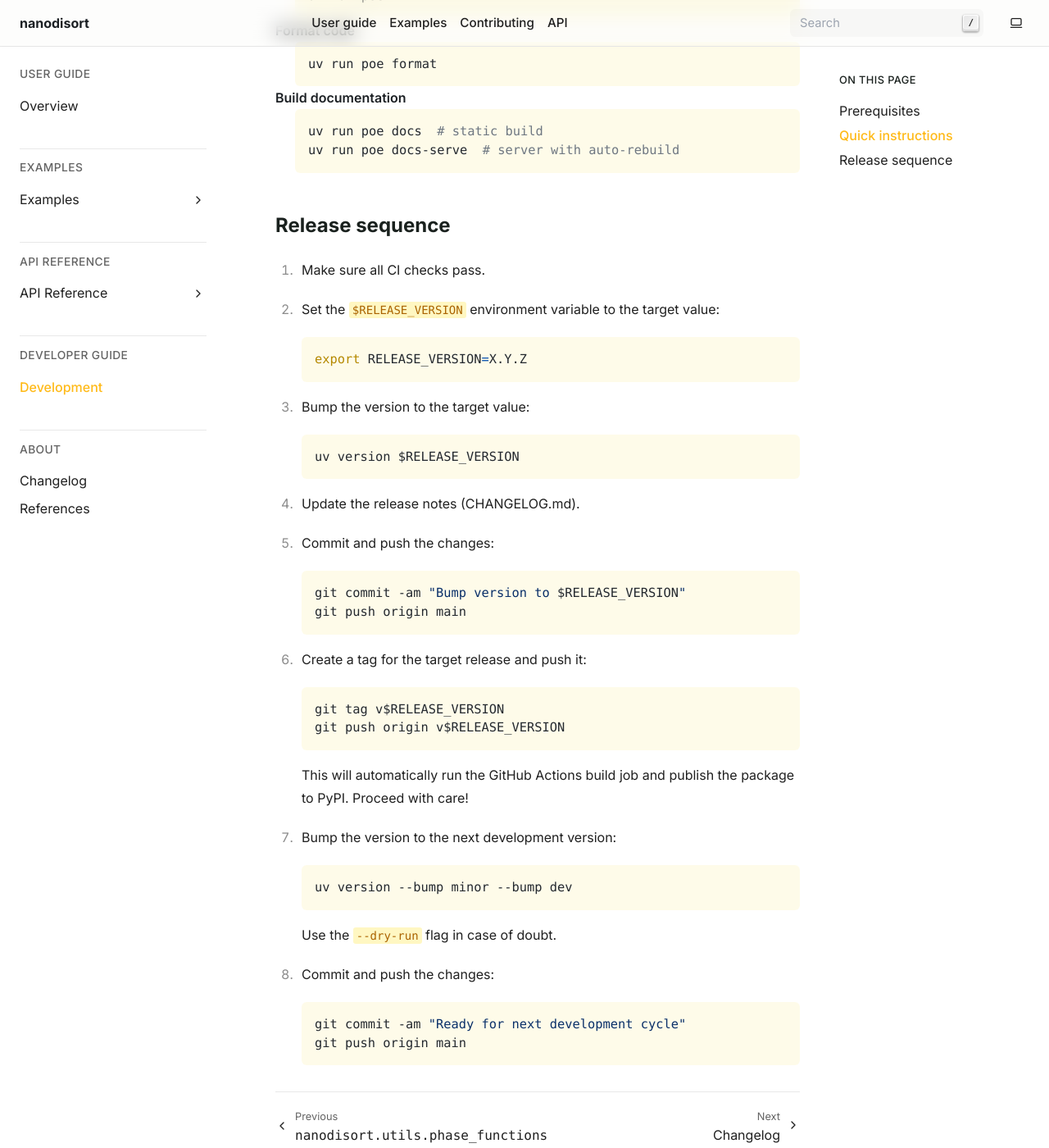
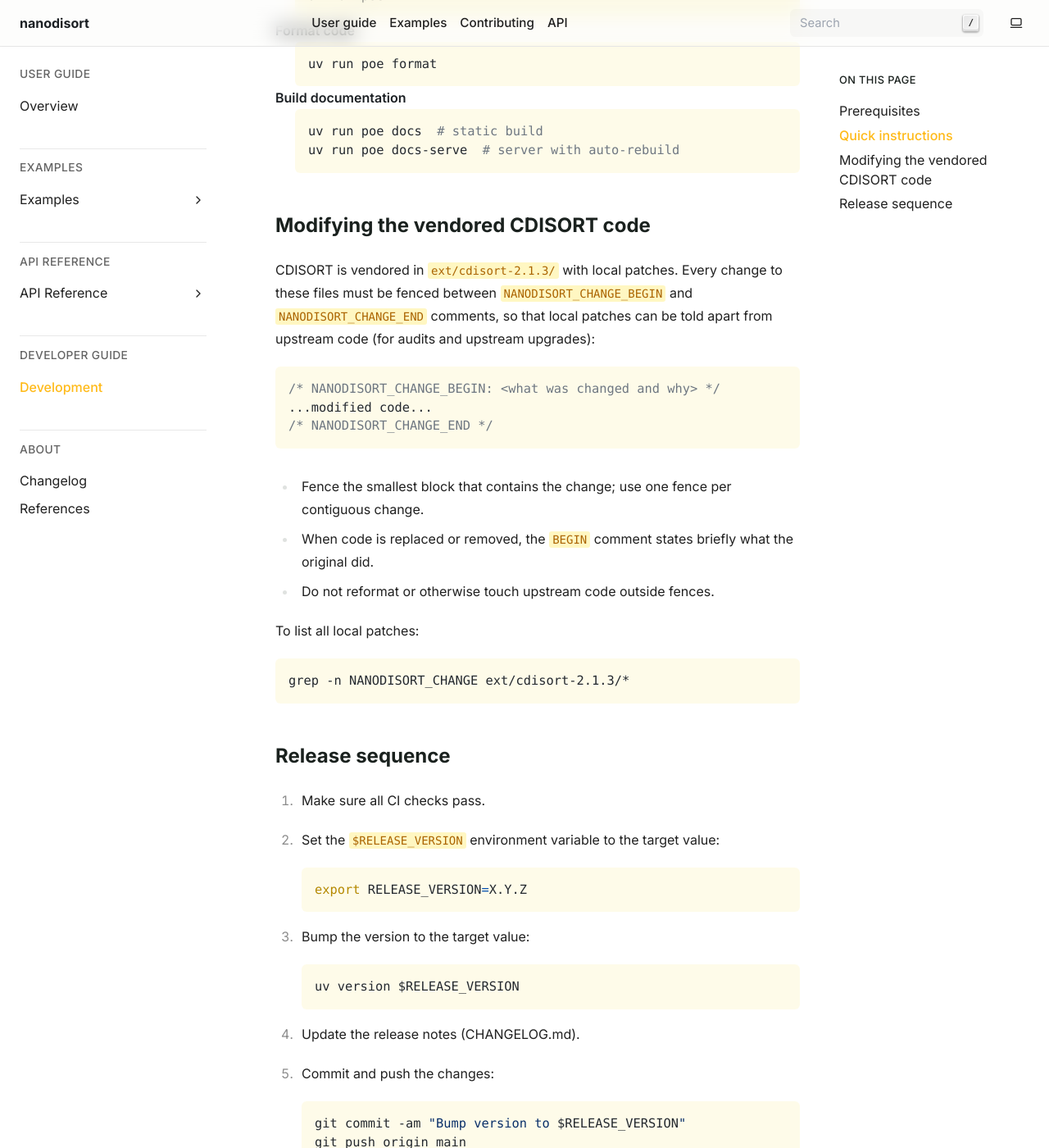
Before and after one commit to eradiate/nanodisort, a Sphinx documentation site: the page built from docs/dev.rst, in a window 1280 px wide and 1400 px high, scrolled down 1063 px. Shown: the whole window at 82% size. Built offline with Sphinx 7.4.7, drawn with Linux system fonts in a browser that asks for light colours.

Commit message:
Fence local changes to the vendored CDISORT code
Changes to ext/cdisort-2.1.3/ must be enclosed between
NANODISORT_CHANGE_BEGIN and NANODISORT_CHANGE_END comments so that local
patches can be told apart from upstream code. Document the rule in
AGENTS.md and the developer guide, and fence the existing patches (error
callback, BDRF error message, c_dbl_vector() error reporting).

```diff
--- a/docs/dev.rst
+++ b/docs/dev.rst
@@ -57,6 +57,32 @@ Build documentation
         uv run poe docs  # static build
         uv run poe docs-serve  # server with auto-rebuild
 
+Modifying the vendored CDISORT code
+-----------------------------------
+
+CDISORT is vendored in ``ext/cdisort-2.1.3/`` with local patches. Every change
+to these files must be fenced between ``NANODISORT_CHANGE_BEGIN`` and
+``NANODISORT_CHANGE_END`` comments, so that local patches can be told apart from
+upstream code (for audits and upstream upgrades):
+
+.. code-block:: c
+
+    /* NANODISORT_CHANGE_BEGIN: <what was changed and why> */
+    ...modified code...
+    /* NANODISORT_CHANGE_END */
+
+* Fence the smallest block that contains the change; use one fence per
+  contiguous change.
+* When code is replaced or removed, the ``BEGIN`` comment states briefly what
+  the original did.
+* Do not reformat or otherwise touch upstream code outside fences.
+
+To list all local patches:
+
+.. code-block:: bash
+
+    grep -n NANODISORT_CHANGE ext/cdisort-2.1.3/*
+
 Release sequence
 ----------------
 
```
Also changed, not shown: AGENTS.md (+14 -0 lines), 2 other files.
